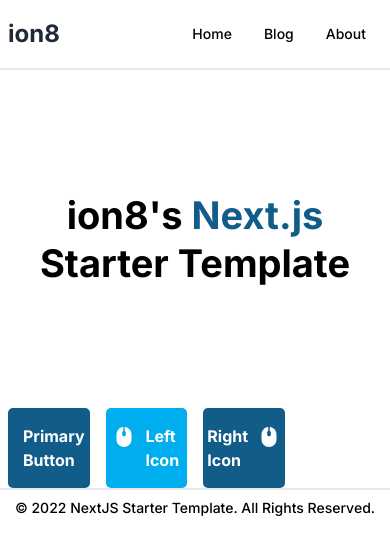
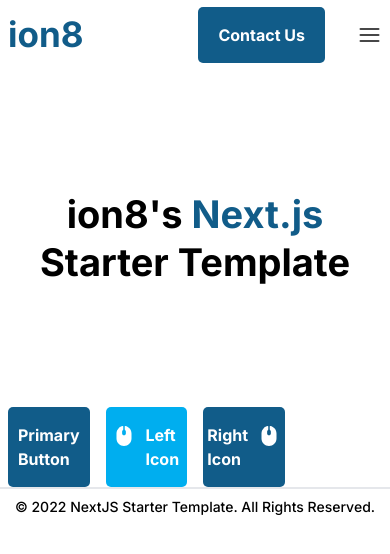
Before and after one commit to imrishit98/rp-nextjs-starter, a Next.js app: page /components in a window 390 px wide. Shown: the top 554 px of the page. Built offline with nearby package versions, Linux system fonts and the light colour scheme.

Commit message:
Create navbar with mobile version

```diff
--- a/src/components/layout/navbar.js
+++ b/src/components/layout/navbar.js
@@ -1,38 +1,121 @@
 import Link from 'next/link';
 import { Container } from '../ui/containers';
+import { useState } from 'react';
+import { PrimaryButton } from '../ui/buttons';
+import { H2, NavbarLink } from '../ui/typography';
 
 const Navbar = () => {
+  const [isOpen, setIsOpen] = useState(false);
+
+  const navigation = [
+    { name: 'Home', href: '/' },
+    { name: 'About', href: '/about' },
+    { name: 'Services', href: '/services' },
+  ];
+
   return (
-    <nav className='py-4 border-b-2'>
-      <Container className='flex justify-between items-center'>
-        <div className='flex items-center '>
-          <Link
-            href='/'
-            className='text-2xl font-bold text-gray-800 hover:text-gray-700 dark:text-white dark:hover:text-gray-300 lg:text-3xl'
-          >
-            ion8
+    <nav>
+      <Container className='justify-between'>
+        <div className='flex items-center flex-grow py-3 md:flex-none'>
+          <Link href='/' className='font-bold text-cobalt'>
+            <H2>ion8</H2>
           </Link>
         </div>
-        <div className='flex'>
-          <Link
-            href='/'
-            className='px-4 py-2 text-sm font-medium hover:font-bold'
+
+        {/* Desktop/tablet menu */}
+        <div className='hidden md:justify-between md:flex'>
+          {navigation.map((item) => (
+            <NavbarLink key={item.name} link={item.href} label={item.name} />
+          ))}
+        </div>
+        <div className=''>
+          <PrimaryButton link='/' label='Contact Us' />
+        </div>
+
+        {/* mobile menu */}
+
+        <div className={'flex items-center justify-center md:hidden'}>
+          <button
+            id='mobileMenuBtn'
+            data-collapse-toggle='mobileMenuEvent'
+            type='button'
+            className='inline-flex items-center justify-center ml-8 rounded-lg lg:hidden focus:outline-none focus:ring-none'
+            aria-controls='mobileMenuBtn'
+            aria-expanded='false'
+            onClick={() => setIsOpen(!isOpen)}
           >
-            Home
-          </Link>
-          <Link
-            href='/blog'
-            className='px-4 py-2 text-sm font-medium hover:font-bold'
-          >
-            Blog
-          </Link>
-          <Link
-            href='/about'
-            className='px-4 py-2 text-sm font-medium hover:font-bold'
-          >
-            About
-          </Link>
+            <span className='sr-only'>Open main menu</span>
+
+            <svg
+              className={('w-6 h-6 ', isOpen ? 'hidden' : 'block')}
+              width='25'
+              height='24'
+              viewBox='0 0 25 24'
+              fill='none'
+              xmlns='http://www.w3.org/2000/svg'
+            >
+              <path
+                d='M3.5 12H21.5'
+                stroke='#474748'
+                strokeWidth='2'
+                strokeLinecap='round'
+                strokeLinejoin='round'
+              />
+              <path
+                d='M3.5 6H21.5'
+                stroke='#474748'
+                strokeWidth='2'
+                strokeLinecap='round'
+                strokeLinejoin='round'
+              />
+              <path
+                d='M3.5 18H21.5'
+                stroke='#474748'
+                strokeWidth='2'
+                strokeLinecap='round'
+                strokeLinejoin='round'
+              />
+            </svg>
+
+            <svg
+              className={('w-6 h-6 ', isOpen ? 'block' : 'hidden')}
+              width='25'
+              height='25'
+              viewBox='0 0 25 25'
+              fill='none'
+              xmlns='http://www.w3.org/2000/svg'
+            >
+              <path
+                d='M18.8872 6.82495L6.88721 18.825'
+                stroke='#474748'
+                strokeWidth='2'
+                strokeLinecap='round'
+                strokeLinejoin='round'
+              />
+              <path
+                d='M6.88721 6.82495L18.8872 18.825'
+                stroke='#474748'
+                strokeWidth='2'
+                strokeLinecap='round'
+                strokeLinejoin='round'
+              />
+            </svg>
+          </button>
         </div>
+        {/* mobile menu list */}
+        <div
+          className={
+            'absolute left-0 justify-center w-full h-auto py-6 overflow-hidden top-[100px] bg-white md:hidden z-10 text-left ' +
+            (isOpen ? 'block' : 'hidden')
+          }
+          data-collapse-content='mobileMenuEvent'
+          id='mobileMenu'
+        >
+          {navigation.map((item) => (
+            <NavbarLink key={item.name} link={item.href} label={item.name} />
+          ))}
+        </div>
+        {/* end of mobile menu */}
       </Container>
     </nav>
   );
--- a/src/components/ui/buttons.js
+++ b/src/components/ui/buttons.js
@@ -5,6 +5,7 @@ export const PrimaryButton = ({
   link,
   label,
   className,
+  hasIcon,
   iconOnTheRight,
   children,
   ...props
@@ -22,7 +23,8 @@ export const PrimaryButton = ({
       <span
         className={` ${
           iconOnTheRight ? 'order-last ml-[10px] mr-0' : 'mr-[10px] ml-0'
-        }`}
+        }
+       ${!hasIcon ? 'hidden' : ''}`}
       >
         {children}
       </span>
@@ -36,6 +38,7 @@ export const SecondaryButton = ({
   link,
   label,
   className,
+  hasIcon,
   iconOnTheRight,
   children,
   ...props
@@ -53,7 +56,7 @@ export const SecondaryButton = ({
       <span
         className={` ${
           iconOnTheRight ? 'order-last ml-[10px] mr-0' : ' mr-[10px] ml-0'
-        }`}
+        } ${!hasIcon ? 'hidden' : ''}`}
       >
         {children}
       </span>
--- a/src/components/ui/containers.js
+++ b/src/components/ui/containers.js
@@ -2,7 +2,7 @@ export const Container = ({ className, children }) => {
   return (
     <div
       className={
-        'container w-full px-2 mx-auto md:px-8 lg:px-20 xl:px-40' +
+        'container w-full px-2 mx-auto md:px-8 lg:px-20 xl:px-40 flex justify-center items-center' +
         ' ' +
         className
       }
--- a/src/components/ui/typography.js
+++ b/src/components/ui/typography.js
@@ -1,3 +1,5 @@
+import Link from 'next/link';
+
 export const H1 = ({ className, children, ...props }) => {
   return (
     <h1
@@ -49,7 +51,7 @@ export const H4 = ({ className, children, ...props }) => {
   );
 };
 
-export const Subtext = ({ className, children, ...props }) => {
+export const SubText = ({ className, children, ...props }) => {
   return (
     <p className={'text-[18px] leading-[27px]' + ' ' + className} {...props}>
       {children}
@@ -80,3 +82,16 @@ export const XSText = ({ className, children, ...props }) => {
     </p>
   );
 };
+
+export const NavbarLink = ({ link, label, ...props }) => {
+  return (
+    <Link
+      href={link}
+      className='block py-3 md:inline-block md:px-4 xl:px-7 focus:outline-none focus:ring-0'
+    >
+      <SubText className='text-deep-blue hover:text-cobalt font-medium'>
+        {label}
+      </SubText>
+    </Link>
+  );
+};
--- a/src/pages/components.js
+++ b/src/pages/components.js
@@ -7,13 +7,13 @@ import { H1 } from '../components/ui/typography';
 const Components = () => {
   return (
     <Layout>
-      <Container className='flex justify-center items-center text-center h-[40vh]'>
+      <Container className=' text-center h-[40vh]'>
         <H1>
           ion8&apos;s <span className='text-cobalt'>Next.js</span> Starter
           Template
         </H1>
       </Container>
-      <Container className='flex justify-center items-center'>
+      <Container className=''>
         <div className='grid grid-cols-4 gap-4'>
           <div>
             {/* Primary Button without icon */}
@@ -21,13 +21,13 @@ const Components = () => {
           </div>
           <div>
             {/* Secondary Button with the icon on the left by default */}
-            <SecondaryButton link='#' label='Left Icon'>
+            <SecondaryButton link='#' label='Left Icon' hasIcon>
               <SubmitIcon />
             </SecondaryButton>
           </div>{' '}
           <div>
             {/* Primary Button with the icon on the right using the prop iconOnTheRight */}
-            <PrimaryButton link='#' label='Right Icon' iconOnTheRight>
+            <PrimaryButton link='#' label='Right Icon' hasIcon iconOnTheRight>
               <SubmitIcon />
             </PrimaryButton>
           </div>
```
